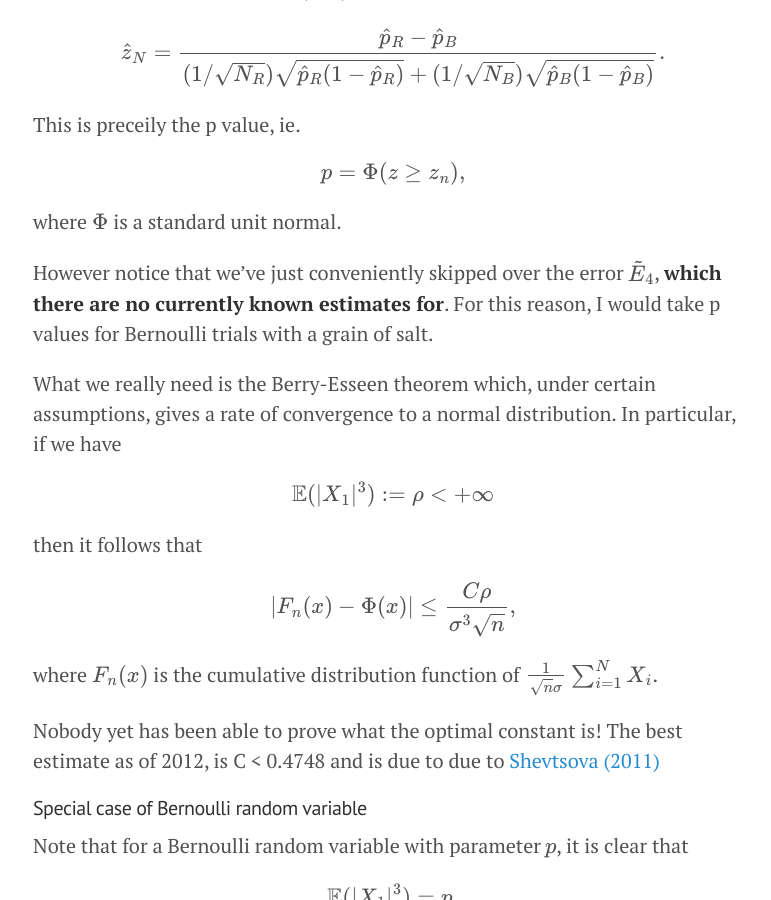
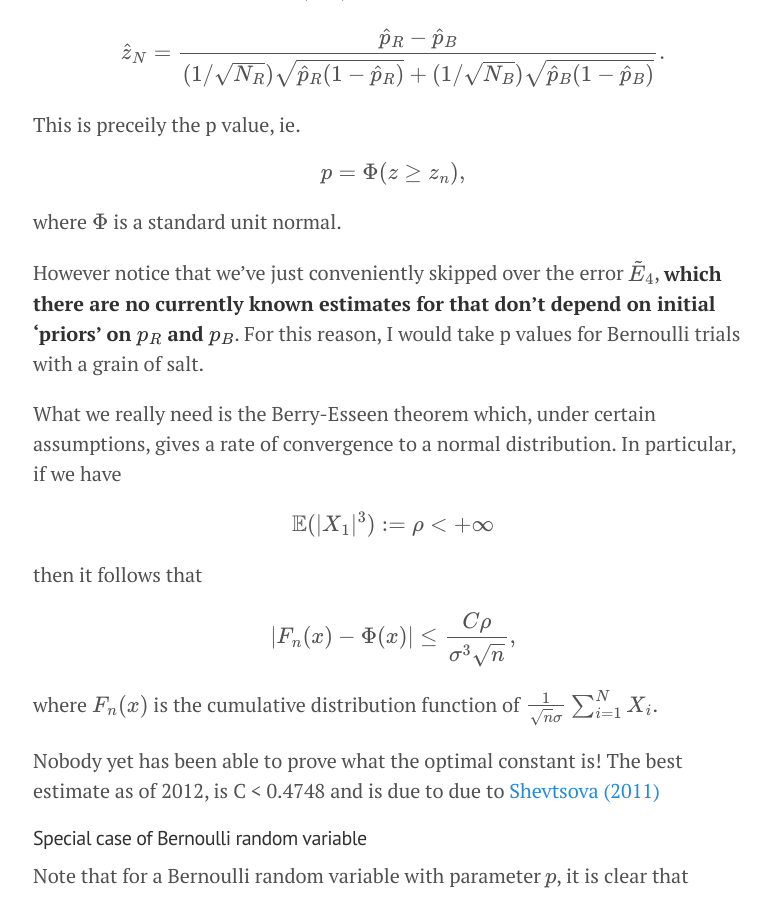
Before and after one commit to doriang102/doriang102.github.io, a Jekyll site: the page built from _posts/2017-05-28-hypothesis-testing.md, in a window 1280 px wide and 900 px high, scrolled down 6466 px. Shown: the whole window, without its empty margins (247-1018 px from the left). Built offline with Jekyll 4.4.1, drawn with Linux system fonts in a browser that asks for light colours; our own code applies the rules of GitHub Pages for plain Markdown files; formulas are drawn with MathJax 3.

Commit message:
Update 2017-05-28-hypothesis-testing.md

```diff
--- a/_posts/2017-05-28-hypothesis-testing.md
+++ b/_posts/2017-05-28-hypothesis-testing.md
@@ -178,7 +178,7 @@
 where $$\Phi$$ is a standard unit normal.
 
 
-However notice that we've just conveniently skipped over the error $$\tilde E_4$$, **which there are no currently known estimates for**. For this reason, I would take p values for Bernoulli trials with a grain of salt.
+However notice that we've just conveniently skipped over the error $$\tilde E_4$$, **which there are no currently known estimates for that don't depend on initial 'priors' on $$p_R$$ and $$p_B$$**. For this reason, I would take p values for Bernoulli trials with a grain of salt.
 
 What we really need is the Berry-Esseen theorem which, under certain assumptions, gives a rate of convergence to a normal distribution. In particular, if we have
 
```
